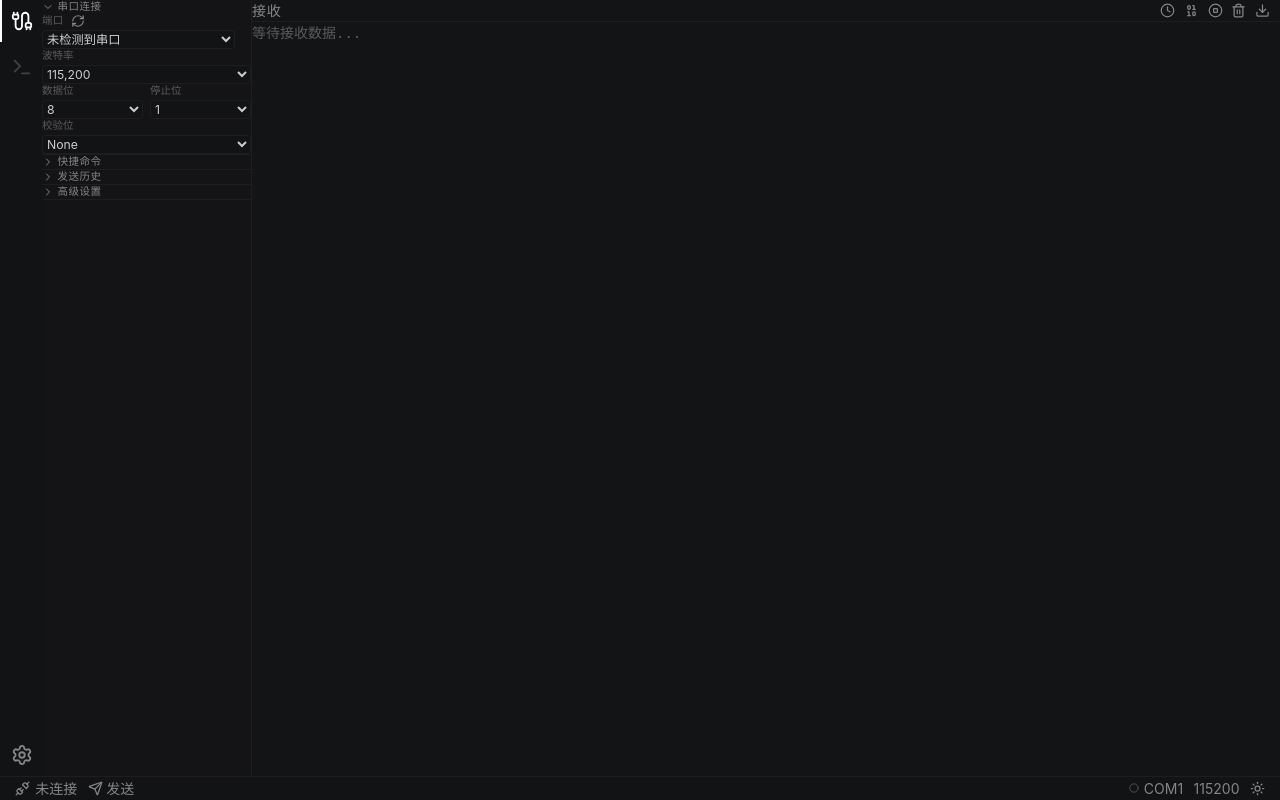
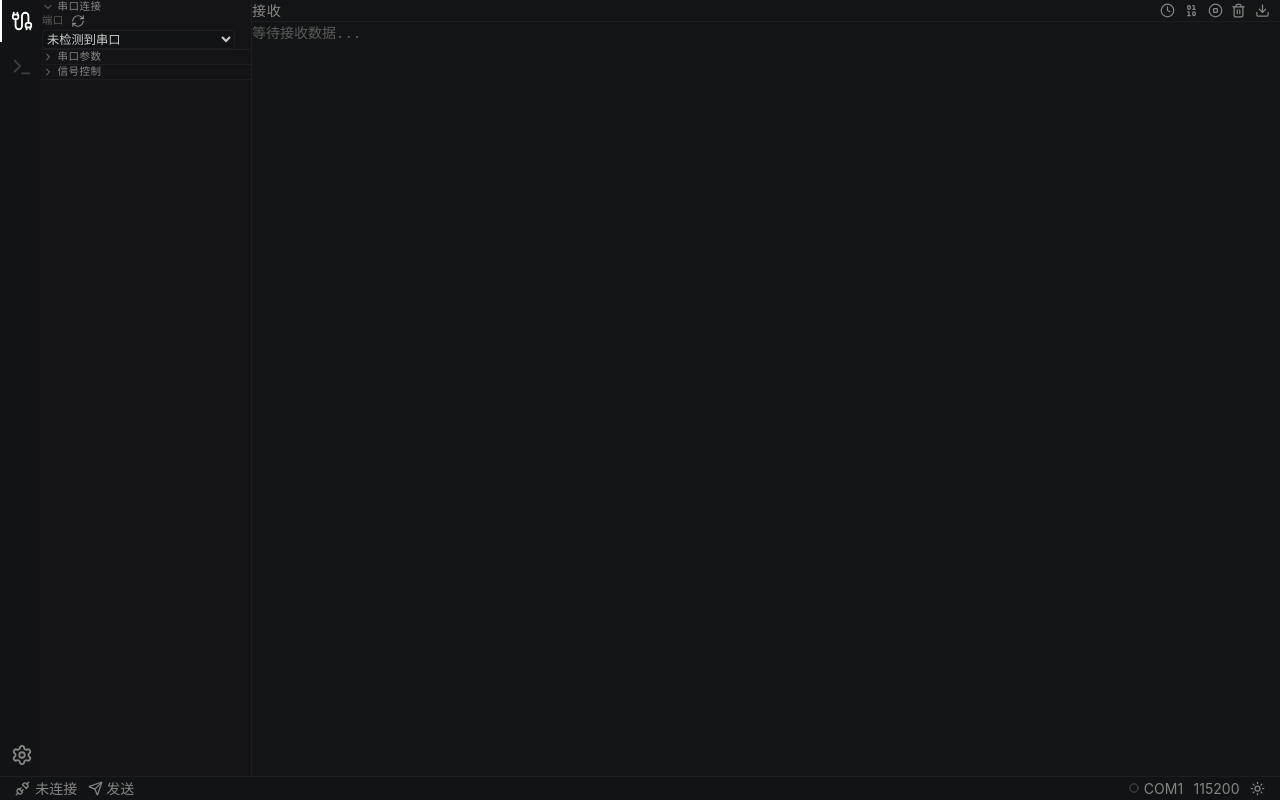
Before and after one commit to bit-dots/NovaTerm, a React (Vite) app: page / in a window 1280 px wide. Built offline with nearby package versions, Linux system fonts and the light colour scheme.

Commit message:
🦄 refactor(serial): 优化串口在sidebar中的排列逻辑

```diff
--- a/src/components/Sidebar.tsx
+++ b/src/components/Sidebar.tsx
@@ -98,7 +98,9 @@ export default function Sidebar({ activeTab, config, onConfigChange }: SidebarPr
             ))
           )}
         </select>
+      </CollapsibleSection>
 
+      <CollapsibleSection title={t("sidebar.parameters")} defaultOpen={false}>
         <div className="px-2 pb-2">
           <label className="mb-1 block text-xs text-text-muted">{t("serial.baud_rate")}</label>
           <select
@@ -168,22 +170,25 @@ export default function Sidebar({ activeTab, config, onConfigChange }: SidebarPr
             ))}
           </select>
         </div>
+
+        <div className="px-2 pb-2">
+          <label className="mb-1 block text-xs text-text-muted">{t("serial.flow_control")}</label>
+          <select
+            className="w-full rounded border border-border bg-panel px-2 py-1.5 text-sm text-text-primary focus:border-accent focus:outline-none"
+            value={config.flow_control}
+            onChange={(e) =>
+              updateConfig({ flow_control: e.target.value as SerialConfig["flow_control"] })
+            }
+          >
+            <option value="none">None</option>
+            <option value="rts-cts">RTS/CTS</option>
+            <option value="xon-xoff">XON/XOFF</option>
+          </select>
+        </div>
       </CollapsibleSection>
 
-      <CollapsibleSection title={t("sidebar.macros")} defaultOpen={false}>
-        <div className="px-2 py-3 text-sm text-text-muted">{t("macro.empty")}</div>
-      </CollapsibleSection>
-
-      <CollapsibleSection title={t("sidebar.history")} defaultOpen={false}>
-        <div className="px-2 py-3 text-sm text-text-muted">{t("send.history")}</div>
-      </CollapsibleSection>
-
-      <CollapsibleSection title={t("sidebar.advanced")} defaultOpen={false}>
+      <CollapsibleSection title={t("sidebar.signals")} defaultOpen={false}>
         <div className="space-y-2 px-2 py-1">
-          <div className="flex items-center justify-between">
-            <span className="text-sm text-text-secondary">{t("serial.flow_control")}</span>
-            <span className="text-sm text-text-muted">None</span>
-          </div>
           <div className="flex items-center justify-between">
             <span className="text-sm text-text-secondary">{t("serial.dtr")}</span>
             <span className="text-sm text-text-muted">—</span>
--- a/src/i18n/locales/en.json
+++ b/src/i18n/locales/en.json
@@ -8,9 +8,8 @@
   },
   "sidebar": {
     "connection": "Connection",
-    "macros": "Macros",
-    "history": "Send History",
-    "advanced": "Advanced"
+    "parameters": "Parameters",
+    "signals": "Signals"
   },
   "serial": {
     "port": "Port",
--- a/src/i18n/locales/zh.json
+++ b/src/i18n/locales/zh.json
@@ -8,9 +8,8 @@
   },
   "sidebar": {
     "connection": "串口连接",
-    "macros": "快捷命令",
-    "history": "发送历史",
-    "advanced": "高级设置"
+    "parameters": "串口参数",
+    "signals": "信号控制"
   },
   "serial": {
     "port": "端口",
```
